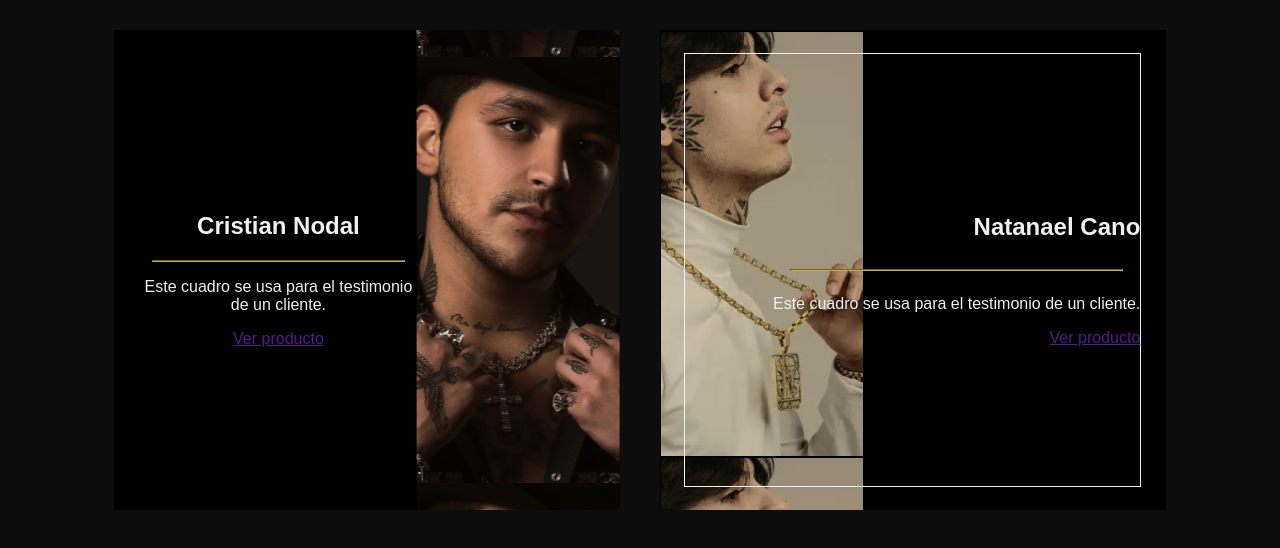
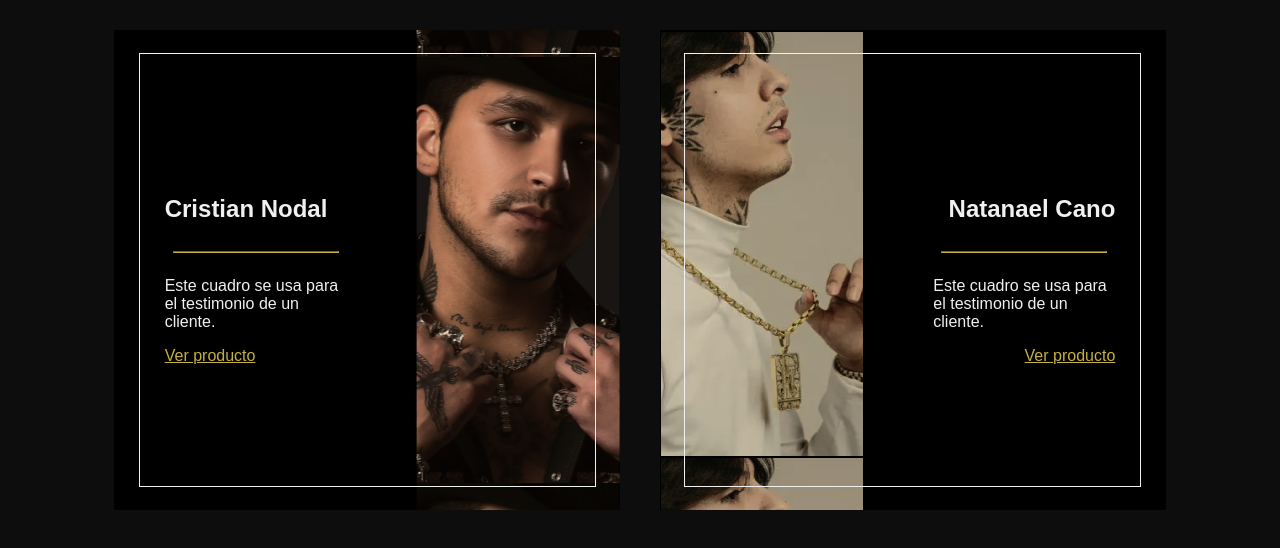
Before and after one commit to DanielHernandezGalvez/CRUD_base, a PHP site: page / in a window 1280 px wide. Shown: the part 1173-1721 px from the top of the page. Run offline with PHP 8.4, Linux system fonts and the light colour scheme.

Commit message:
testimonio listo sin resposive 100%

```diff
--- a/hhjewellers/index.html
+++ b/hhjewellers/index.html
@@ -139,6 +139,8 @@
 
       <div id="nata-nodal">
         <div class="cuadro-nodal">
+          <div class="border-testimonio">
+
           <div>
             <h2 class="text-white title">Cristian Nodal</h2>
             <hr class="hr" />
@@ -146,6 +148,7 @@
               Este cuadro se usa para el testimonio de un cliente.
             </p>
             <a class="enlace" href="">Ver producto</a>
+          </div>
           </div>
         </div>
 
--- a/hhjewellers/style.css
+++ b/hhjewellers/style.css
@@ -210,17 +210,36 @@ body {
   background-position:right;
   display: flex;
   flex-direction: column;
-  align-items: flex-start;
+  align-items: center;
   justify-content: center;
   background-color: rgba(0, 0, 0, 0.5);
 margin: 30px 20px;
 }
-.cuadro-nodal div{
+/* .cuadro-nodal div{
   width: 55%;
   text-align: center;
   padding: 0 25px;
 
+} */
+
+.cuadro-nodal div:nth-child(1){
+  display: flex;
+  flex-direction: column;
+  align-items: flex-start;
+  justify-content: center;
+
 }
+
+.cuadro-nodal .border-testimonio div{
+  width: 40%;
+  text-align: start;
+  padding:  25px;
+}
+
+.cuadro-nodal .border-testimonio div a{
+  color:#c6b03e;
+}
+
 .cuadro-nata {
   width: 40%;
   height: 60vh;
@@ -241,11 +260,14 @@ margin: 30px 20px;
 
 }
 
-.cuadro-nata div:nth-child(2){
+.cuadro-nata .border-testimonio div{
   width: 40%;
-  text-align: center;
-  padding: 0 25px;
+  text-align: start;
+  padding:  25px;
+}
 
+.cuadro-nata .border-testimonio div a{
+  color:#c6b03e;
 }
 
 .border-testimonio{
```
